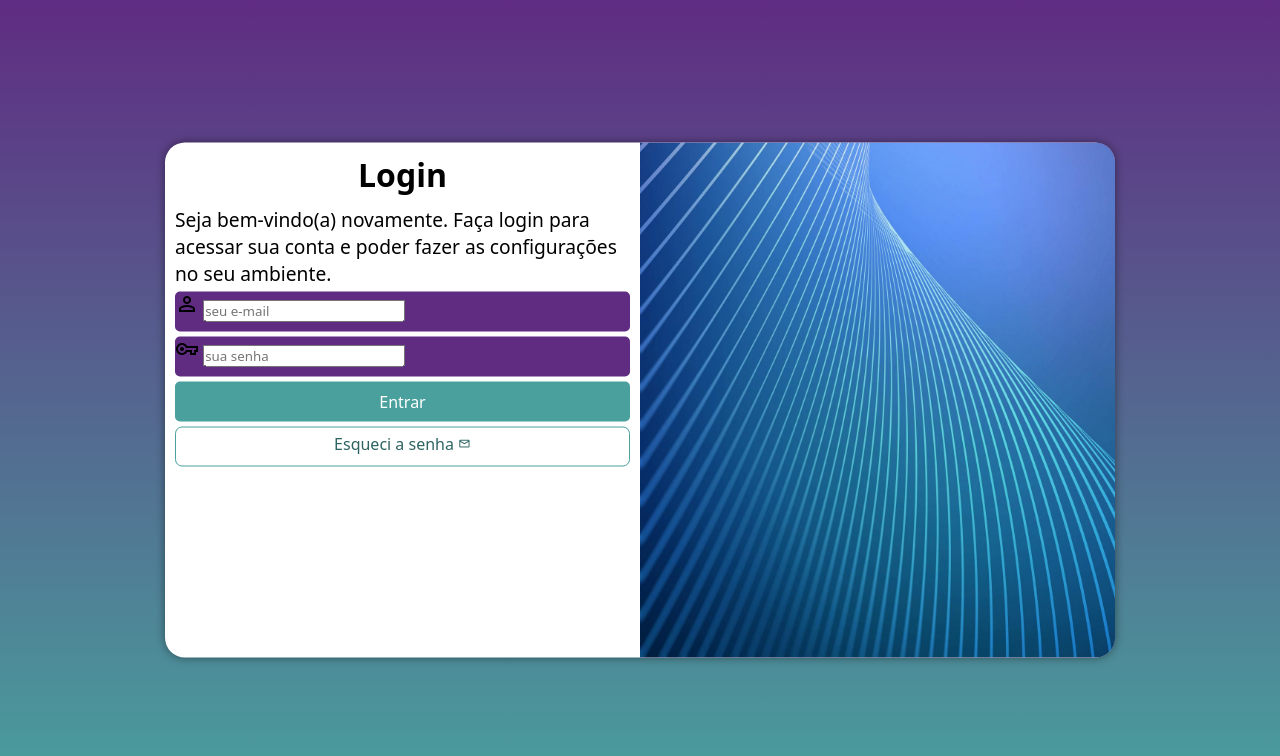
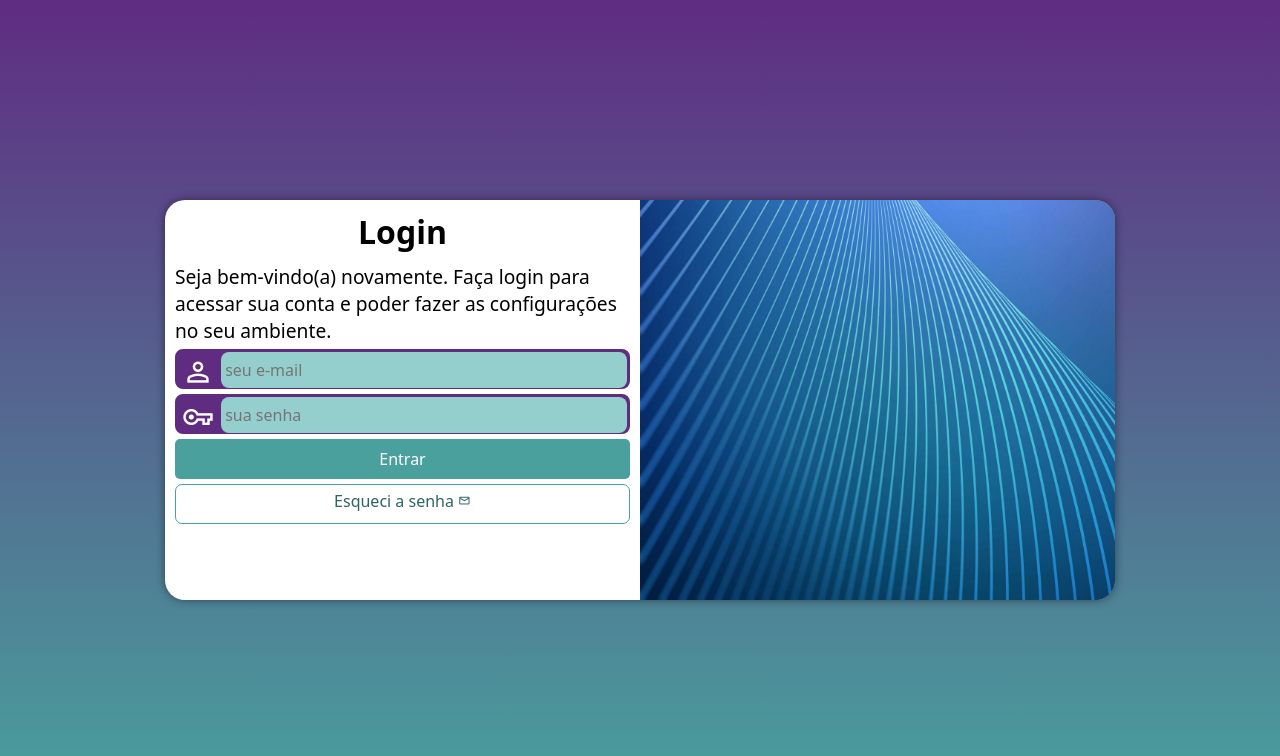
Before and after one commit to annielemarinho/projeto-login, a plain HTML site: page index.html in a window 1280 px wide. Drawn offline with nearby package versions, Linux system fonts and the light colour scheme.

Commit message:
formatei formulario

```diff
--- a/estilos/media-query.css
+++ b/estilos/media-query.css
@@ -7,6 +7,7 @@
 
     section#login {
         width: 80vw;
+        height: 300px;
     }
 
     section#login > div#imagem {
@@ -27,6 +28,7 @@
     }
     section#login {
         width: 950px;
+        height: 400px;
     }
     section#login > div#imagem {
         float: right;
--- a/estilos/style.css
+++ b/estilos/style.css
@@ -28,14 +28,13 @@ section#login {
     position: absolute;
     top: 50%;
     left: 50%;
-    transform: translate(-50%, -50%);
     overflow: hidden;
     background-color: white;
     width: 250px;
     height: 515px;
     border-radius: 20px;
     box-shadow: 0px 0px 10px rgba(0, 0, 0, 0.450);
-
+    transform: translate(-50%, -50%);
     transition: width .3s, height .3s;
     transition-timing-function: ease;
 }
@@ -62,18 +61,42 @@ div#formulario > p {
     font-size: 0.8em;
 }
 
+form > div.campo {
+    background-color: #5f2c82;
+    border: 2px solid #5f2c82;
+    display: block;
+    width: 100%;
+    height: 40px;
+    border-radius: 8px;
+    margin: 5px 0px;
+}
+
 div.campo > label {
     display: none;
 }
 
-form > div.campo {
-    background-color: #5f2c82;
-    display: block;
-    width: 100%;
-    height: 40px;
-    border-radius: 5px;
-    margin: 5px 0px;
+div.campo > span {
+    color: white;
+    font-size: 2em;
+    width: 40px;
+    padding: 5px;
 }
+
+div.campo > input {
+    background-color: #94cfcd;
+    font-size: 1em;
+    width: calc(100% - 45px);
+    height: 100%;
+    border: 0px;
+    border-radius: 8px;
+    padding: 4px;
+    transform: translateY(-12px);
+}
+
+div.campo > input:focus-within {
+    background-color: white;
+}
+
 
 form > input[type=submit] {
     display: block;
```
